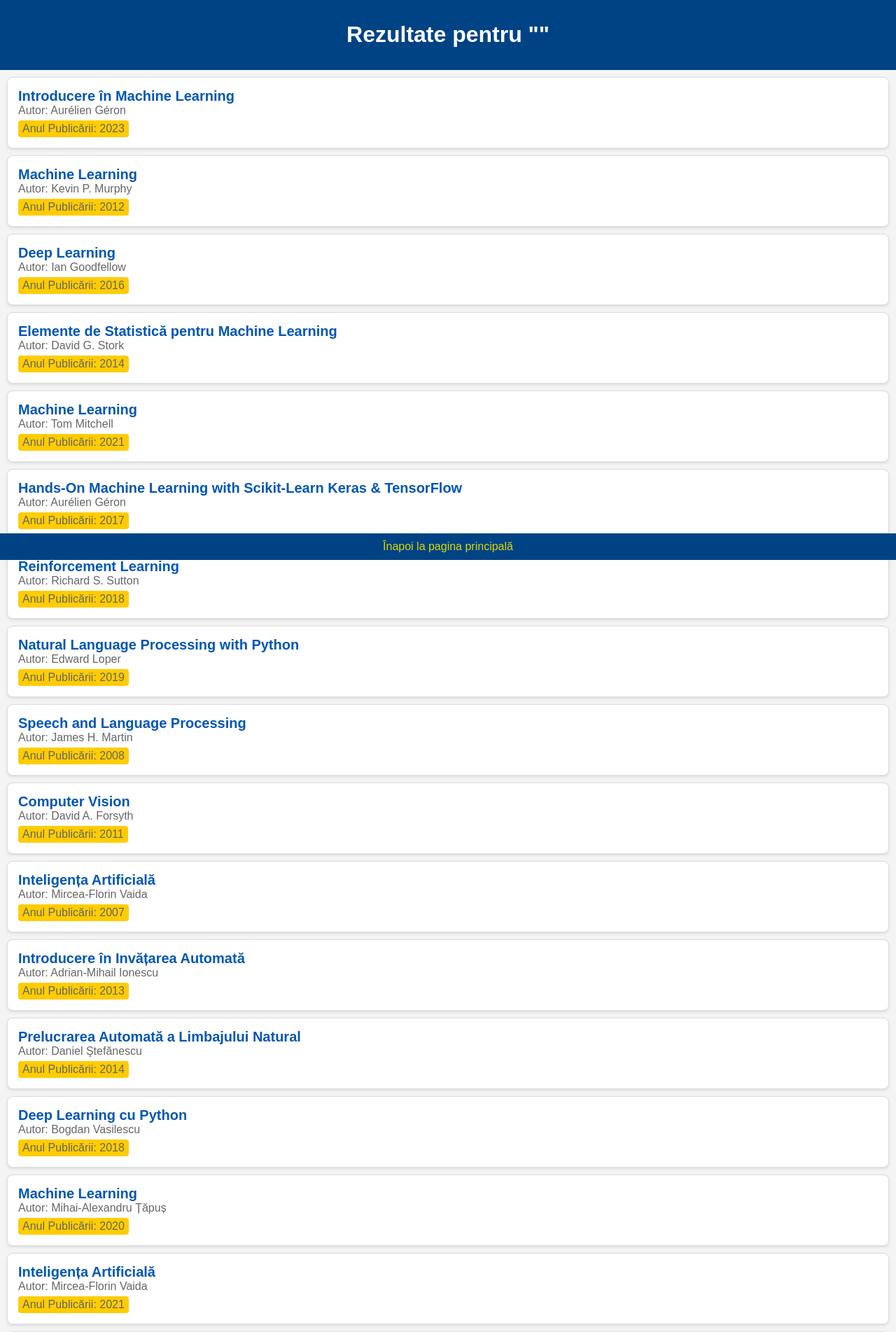
After one commit to CasianGalben/Dizertatie, a Flask app: page /search in a window 1280 px wide. The commit adds this page. Shown: the top 1903 px of the page at 70% size. Run offline with Flask 3, Linux system fonts and the light colour scheme; data comes from the database, SQL or seed files in the repository; both versions use the stored data as it was after the commit.

Commit message:
Update First Page
All ok

```diff
--- a/app/routes.py
+++ b/app/routes.py
@@ -80,3 +80,21 @@ def bun_venit():
         return redirect(url_for('main.profile'))
     else:
         return redirect(url_for('main.login'))
+
+from sqlalchemy import or_
+
+@main.route('/search')
+def search():
+    query = request.args.get('query', '')
+    search_pattern = f"%{query}%"
+
+
+    matching_books = Carte.query.filter(
+        or_(
+            Carte.titlu.like(search_pattern),
+            Carte.autor.like(search_pattern),
+            Carte.an.like(search_pattern)
+        )
+    ).all()
+
+    return render_template('search_results.html', books=matching_books, query=query)
--- a/app/templates/login.html
+++ b/app/templates/login.html
@@ -116,7 +116,7 @@
         </p>
     </main>
     <footer>
-        <p>Drepturi de autor © {{ current_year }}</p>
+        <p>Drepturi de autor © {{ current_year }} Galben Casian-Petrică</p>
     </footer>
     <script>
         document.querySelector('footer p').textContent = `Drepturi de autor © ${new Date().getFullYear()} Galben Casian-Petrică`;
--- a/app/templates/profile_update.html
+++ b/app/templates/profile_update.html
@@ -50,7 +50,7 @@
         </form>
     </main>
     <footer>
-        <p>Drepturi de autor © {{ current_year }} Biblioteca Virtuală</p>
+        <p>Drepturi de autor © {{ current_year }} Galben Casian-Petrică</p>
     </footer>
     <script>
         document.querySelector('footer p').textContent = `Drepturi de autor © ${new Date().getFullYear()} Galben Casian-Petrică`;
--- /dev/null
+++ b/app/templates/search_results.html
@@ -0,0 +1,84 @@
+<!DOCTYPE html>
+<html lang="en">
+<head>
+    <meta charset="UTF-8">
+    <meta name="viewport" content="width=device-width, initial-scale=1.0">
+    <title>Rezultate Căutare</title>
+    <style>
+        body {
+            font-family: 'Arial', sans-serif;
+            margin: 0;
+            padding: 0;
+            background: #f4f4f5;
+            color: #333;
+        }
+        header {
+            background-color: #004385;
+            color: white;
+            padding: 10px 20px;
+            text-align: center;
+        }
+        .book-item {
+            background-color: #fff;
+            border: 1px solid #ddd;
+            padding: 15px;
+            margin: 10px;
+            border-radius: 8px;
+            box-shadow: 0 2px 4px rgba(0,0,0,0.1);
+        }
+        .book-title {
+            color: #0056b3;
+            font-size: 20px;
+            font-weight: bold;
+        }
+        .book-author, .book-year {
+            color: #666;
+            font-size: 16px;
+        }
+        .book-year {
+            background-color: #ffcc00;
+            padding: 3px 6px;
+            border-radius: 4px;
+            display: inline-block;
+            margin-top: 5px;
+        }
+        a {
+            text-decoration: none;
+            color: #d8d801;
+        }
+        a:hover {
+            text-decoration: underline;
+        }
+        footer {
+            background-color: #004385;
+            color: white;
+            text-align: center;
+            padding: 10px 0;
+            position: fixed;
+            bottom: 0;
+            width: 100%;
+        }
+    </style>
+</head>
+<body>
+    <header>
+        <h1>Rezultate pentru "{{ query }}"</h1>
+    </header>
+    <div>
+        {% for book in books %}
+        <div class="book-item">
+            <div class="book-title">{{ book.titlu }}</div>
+            <div class="book-author">Autor: {{ book.autor }}</div>
+            <div class="book-year">Anul Publicării: {{ book.an }}</div>
+        </div>
+        {% else %}
+        <div class="book-item">
+            <p>Nu au fost găsite cărți care să corespundă criteriilor de căutare.</p>
+        </div>
+        {% endfor %}
+    </div>
+    <footer>
+        <a href="{{ url_for('main.home') }}">Înapoi la pagina principală</a>
+    </footer>
+</body>
+</html>
```
Also changed, not shown: app/templates/index.html (+117 -7 lines), app/static/CarteCautare.png (added), app/static/CarteCautare1.png (added), data/carti.db.
